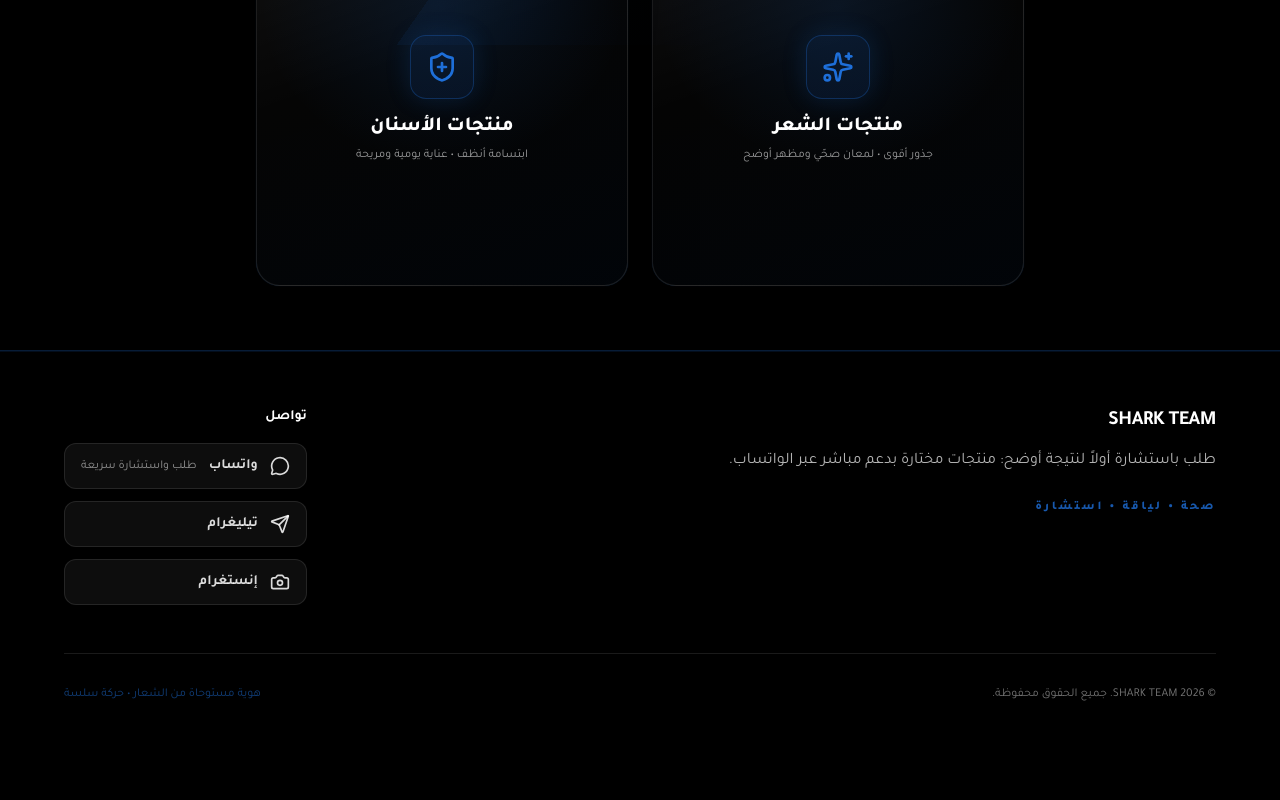
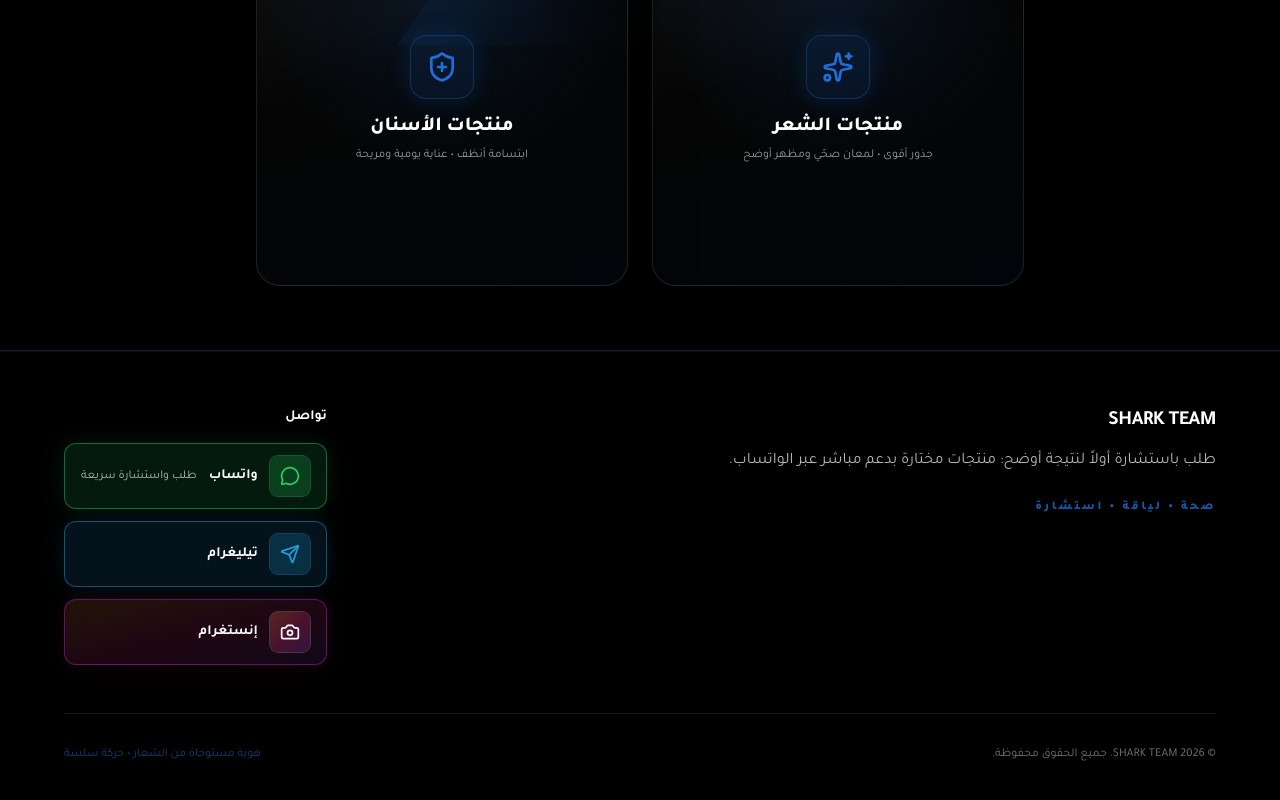
Before and after one commit to alialawsy799-hue/shark-iraq, a Next.js app: page /mukammalat in a window 1280 px wide. Shown: the part 755-1555 px from the top of the page. Before the commit the page ends 1521 px from the top, so only its background shows below. Built offline with nearby package versions, Linux system fonts and the light colour scheme.

Commit message:
Style footer contact links with platform brand colors
Co-authored-by: Cursor <cursoragent@cursor.com>

```diff
--- a/src/components/Footer.tsx
+++ b/src/components/Footer.tsx
@@ -24,28 +24,51 @@ export function Footer() {
                 href={whatsappHref}
                 target="_blank"
                 rel="noopener noreferrer"
-                className="inline-flex items-center gap-3 rounded-xl border border-white/10 bg-white/5 px-4 py-3 text-white/85 hover:border-brand/45 hover:bg-brand/10 transition"
+                className={[
+                  "inline-flex items-center gap-3 rounded-xl border px-4 py-3 transition",
+                  "border-[#25D366]/45 bg-[#25D366]/12 text-white shadow-[0_0_24px_rgba(37,211,102,0.12)]",
+                  "hover:border-[#25D366]/70 hover:bg-[#25D366]/20 hover:shadow-[0_0_28px_rgba(37,211,102,0.22)]",
+                ].join(" ")}
               >
-                <MessageCircle className="h-5 w-5" />
+                <span className="grid h-10 w-10 shrink-0 place-items-center rounded-lg bg-[#25D366]/20 text-[#25D366] ring-1 ring-[#25D366]/35">
+                  <MessageCircle className="h-5 w-5" aria-hidden />
+                </span>
                 <span className="text-sm font-semibold">واتساب</span>
-                <span className="ms-auto text-xs text-white/55">طلب واستشارة سريعة</span>
+                <span className="ms-auto text-xs text-white/70">طلب واستشارة سريعة</span>
               </a>
               <a
                 href={site.telegram}
                 target="_blank"
                 rel="noopener noreferrer"
-                className="inline-flex items-center gap-3 rounded-xl border border-white/10 bg-white/5 px-4 py-3 text-white/85 hover:border-brand/45 hover:bg-brand/10 transition"
+                className={[
+                  "inline-flex items-center gap-3 rounded-xl border px-4 py-3 transition",
+                  "border-[#229ED9]/45 bg-[#229ED9]/12 text-white shadow-[0_0_24px_rgba(34,158,217,0.12)]",
+                  "hover:border-[#229ED9]/70 hover:bg-[#229ED9]/20 hover:shadow-[0_0_28px_rgba(34,158,217,0.22)]",
+                ].join(" ")}
               >
-                <Send className="h-5 w-5" />
+                <span className="grid h-10 w-10 shrink-0 place-items-center rounded-lg bg-[#229ED9]/20 text-[#229ED9] ring-1 ring-[#229ED9]/35">
+                  <Send className="h-5 w-5" aria-hidden />
+                </span>
                 <span className="text-sm font-semibold">تيليغرام</span>
               </a>
               <a
                 href={site.instagram}
                 target="_blank"
                 rel="noopener noreferrer"
-                className="inline-flex items-center gap-3 rounded-xl border border-white/10 bg-white/5 px-4 py-3 text-white/85 hover:border-brand/45 hover:bg-brand/10 transition"
+                className={[
+                  "inline-flex items-center gap-3 rounded-xl border px-4 py-3 transition",
+                  "border-fuchsia-500/35 bg-gradient-to-br from-[#f58529]/14 via-[#dd2a7b]/14 to-[#8134af]/14 text-white",
+                  "shadow-[0_0_24px_rgba(221,42,123,0.1)]",
+                  "hover:border-fuchsia-400/50 hover:from-[#f58529]/22 hover:via-[#dd2a7b]/22 hover:to-[#8134af]/22",
+                  "hover:shadow-[0_0_28px_rgba(129,52,175,0.18)]",
+                ].join(" ")}
               >
-                <Camera className="h-5 w-5" />
+                <span
+                  className="grid h-10 w-10 shrink-0 place-items-center rounded-lg bg-gradient-to-br from-[#f58529]/25 via-[#dd2a7b]/25 to-[#8134af]/25 text-white ring-1 ring-white/20"
+                  aria-hidden
+                >
+                  <Camera className="h-5 w-5" />
+                </span>
                 <span className="text-sm font-semibold">إنستغرام</span>
               </a>
             </div>
```
